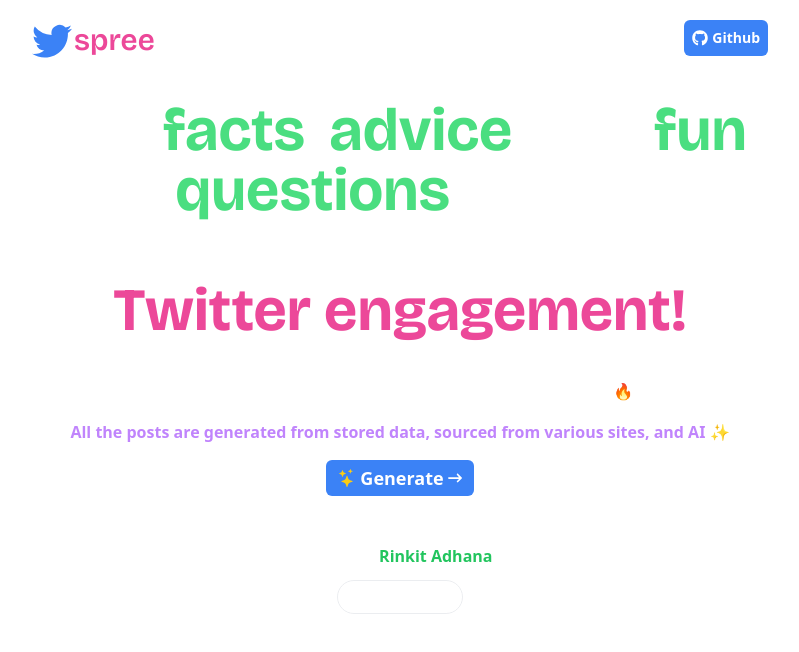
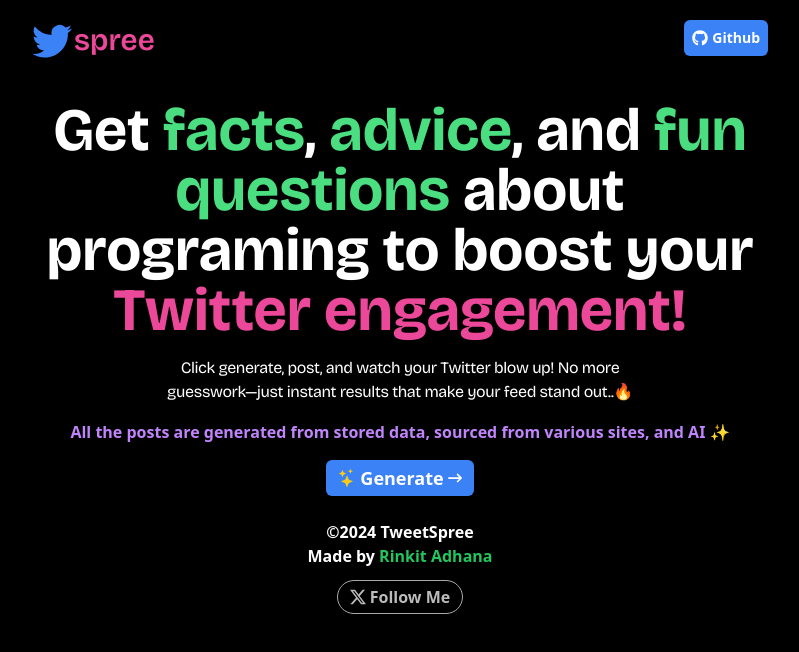
Before and after one commit to rinkitadhana/TweetSpree, a React (Vite) app: page / in a window 1280 px wide. Shown: the top 652 px of the page, without its empty margins (240-1039 px from the left). Built offline with nearby package versions, Linux system fonts and the light colour scheme.

Commit message:
dark-bg bug solved

```diff
--- a/index.html
+++ b/index.html
@@ -25,7 +25,7 @@
       })(window, document, "clarity", "script", "paqbh4boqa")
     </script>
   </head>
-  <body class="dark:bg-black">
+  <body>
     <div id="root"></div>
     <script type="module" src="/src/main.jsx"></script>
   </body>
--- a/src/component/Home.jsx
+++ b/src/component/Home.jsx
@@ -6,7 +6,6 @@
 import Skeleton from "./Skeleton"
 import Dummies from "../parts/Data"
 import Header from "./Header"
-import { FaSpinner } from "react-icons/fa"
 import { ImSpinner11 } from "react-icons/im"
 const Home = () => {
   const [loading, setLoading] = useState(false)
@@ -40,7 +39,7 @@
     window.open(url, "_blank")
   }
   return (
-    <div className=" dark">
+    <div className="">
       <div className="flex justify-center md:flex-row flex-col text-white">
         <div className=" md:w-3/5  min-h-screen">
           <Header />
--- a/src/index.css
+++ b/src/index.css
@@ -2,6 +2,9 @@
 @tailwind components;
 @tailwind utilities;
 
+body {
+  background-color: black;
+}
 ::-webkit-scrollbar {
   display: none;
 }
```
